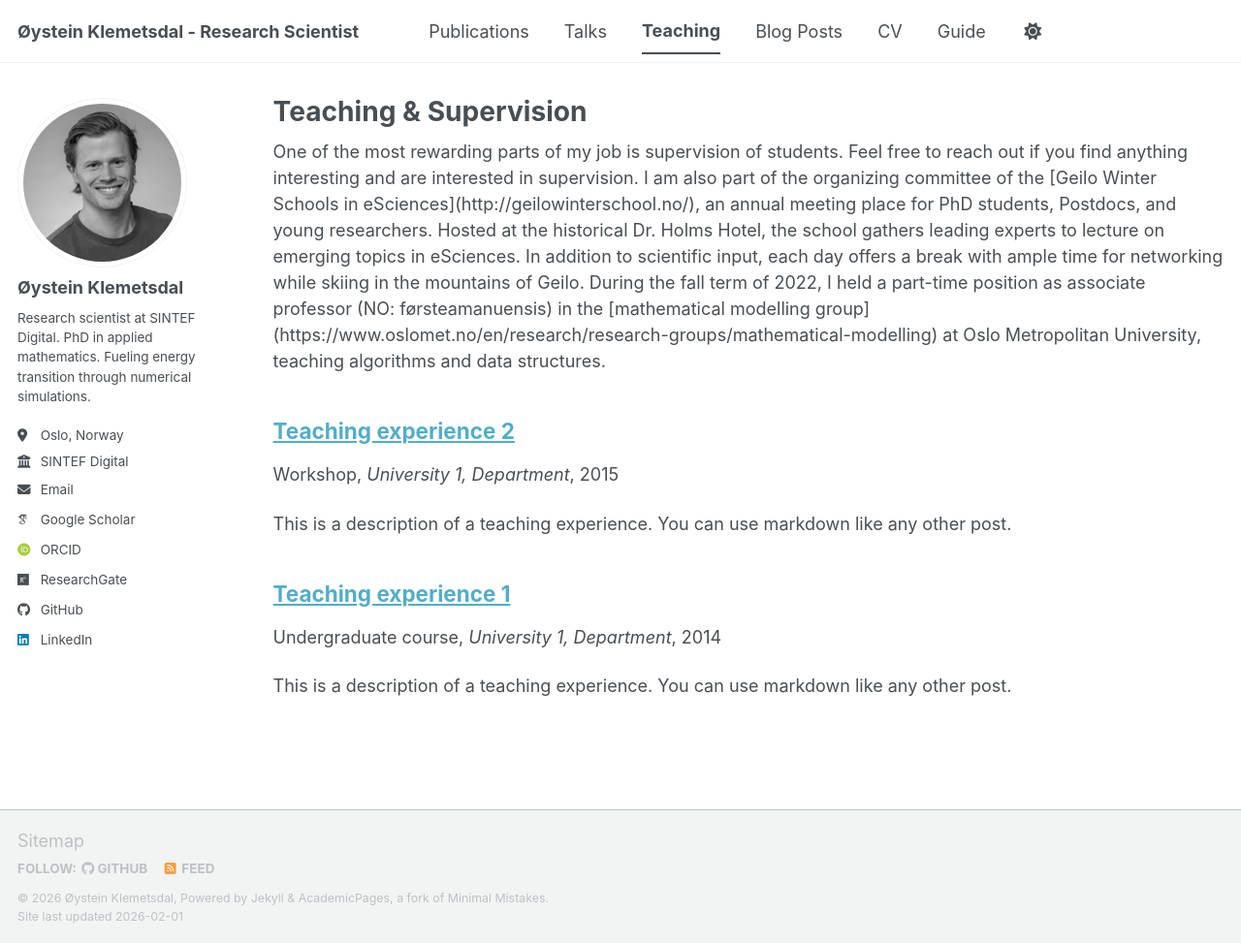
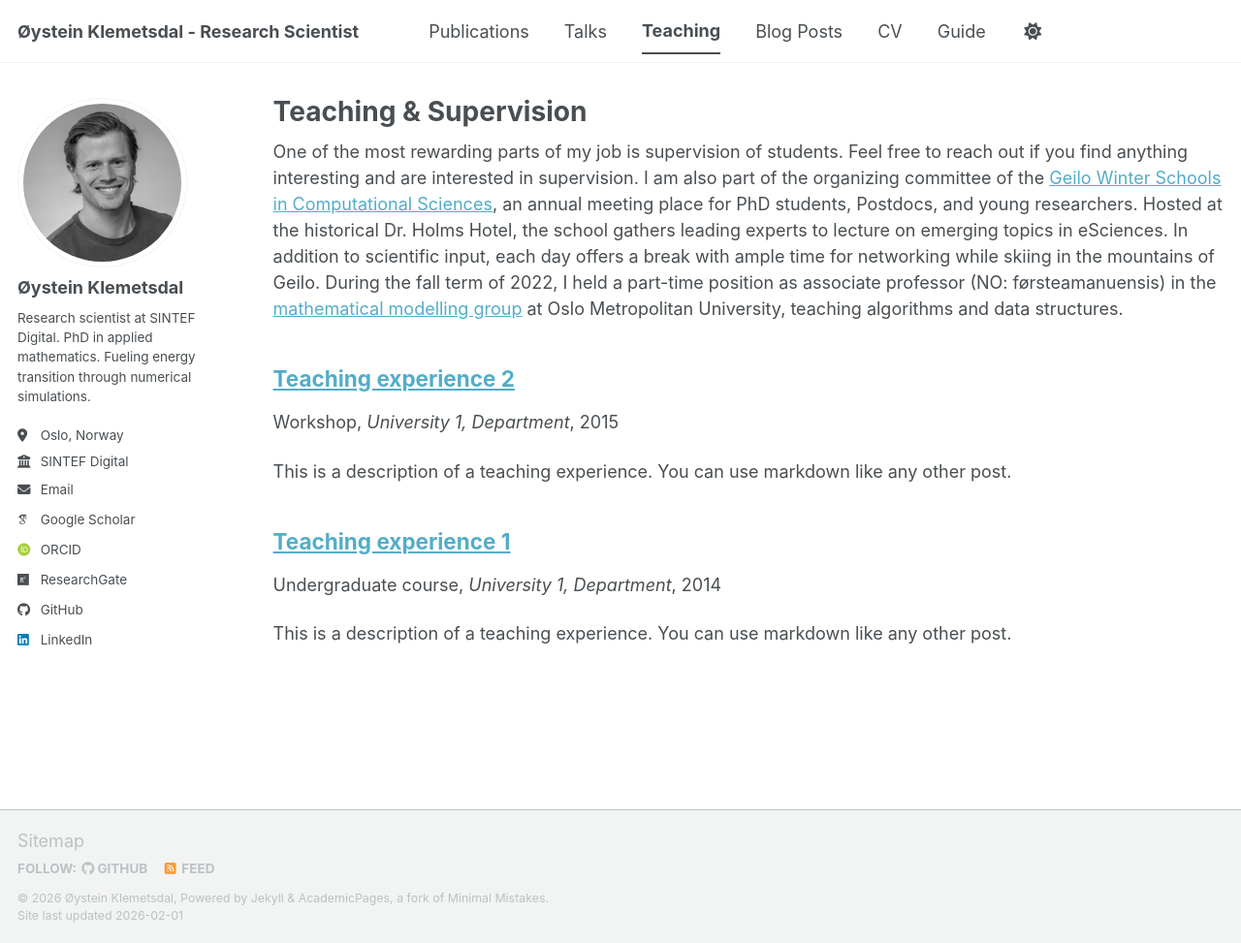
Before and after one commit to strene/strene.github.io, a Jekyll site: the page built from _pages/teaching.html, in a window 1280 px wide and 973 px high. Shown: the whole window at 97% size. Built offline with Jekyll 4.4.1, drawn with Linux system fonts in a browser that asks for light colours; some web fonts are replaced; a script bundle is joined from its source files by our own code; library files that are not in the unit come from our copies.

Commit message:
Update about and fix teaching links

```diff
--- a/_pages/teaching.html
+++ b/_pages/teaching.html
@@ -5,11 +5,22 @@ permalink: /teaching/
 author_profile: true
 ---
 
-One of the most rewarding parts of my job is supervision of students. Feel free to reach out if you find anything interesting and are interested in supervision.
+One of the most rewarding parts of my job is supervision of students. Feel free
+to reach out if you find anything interesting and are interested in supervision.
 
-I am also part of the organizing committee of the [Geilo Winter Schools in eSciences](http://geilowinterschool.no/), an annual meeting place for PhD students, Postdocs, and young researchers. Hosted at the historical Dr. Holms Hotel, the school gathers leading experts to lecture on emerging topics in eSciences. In addition to scientific input, each day offers a break with ample time for networking while skiing in the mountains of Geilo.
+I am also part of the organizing committee of the <a
+href="https://sintefmath.github.io/geilo-winter-school/">Geilo Winter Schools in
+Computational Sciences</a>, an annual meeting place for PhD students, Postdocs,
+and young researchers. Hosted at the historical Dr. Holms Hotel, the school
+gathers leading experts to lecture on emerging topics in eSciences. In addition
+to scientific input, each day offers a break with ample time for networking
+while skiing in the mountains of Geilo.
 
-During the fall term of 2022, I held a part-time position as associate professor (NO: førsteamanuensis) in the [mathematical modelling group](https://www.oslomet.no/en/research/research-groups/mathematical-modelling) at Oslo Metropolitan University, teaching algorithms and data structures.
+During the fall term of 2022, I held a part-time position as associate professor
+(NO: førsteamanuensis) in the <a
+href="https://www.oslomet.no/en/research/research-groups/mathematical-modelling">mathematical
+modelling group</a> at Oslo Metropolitan University, teaching algorithms and
+data structures.
 
 {% include base_path %}
 
```
Also changed, not shown: _pages/about.md (+0 -1 lines).
